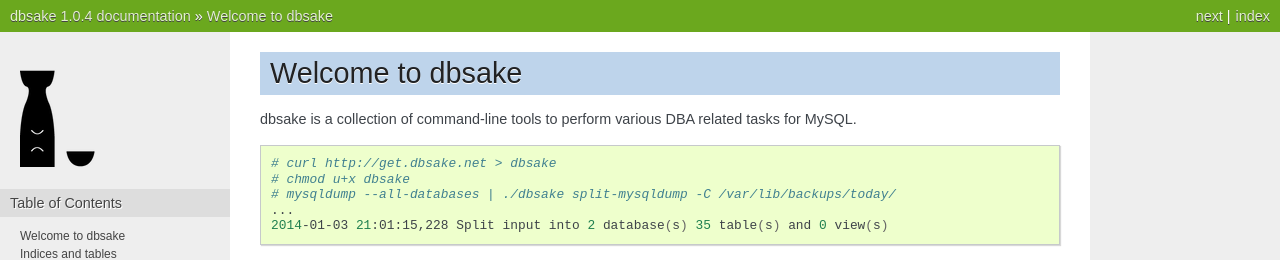
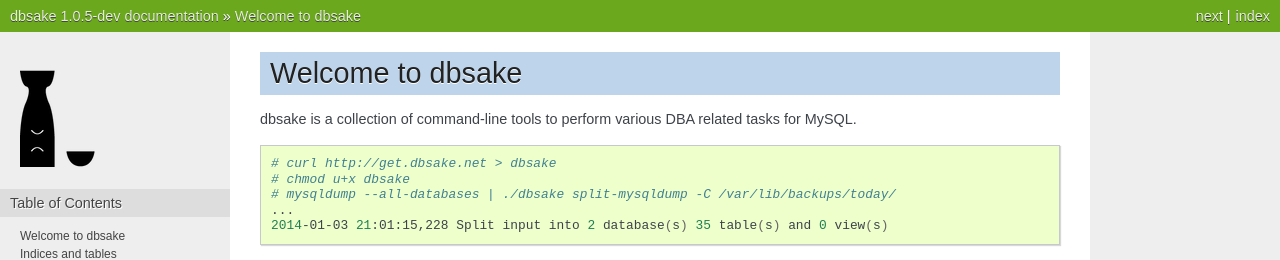
Before and after one commit to abg/dbsake, a Sphinx documentation site: the page built from docs/index.rst, in a window 1280 px wide and 900 px high. Shown: the top 260 px of the window. Built offline with Sphinx 7.4.7, drawn with Linux system fonts in a browser that asks for light colours; some of the changed text lies outside the part shown.

Commit message:
bump version to 1.0.5-dev

```diff
--- a/dbsake/__init__.py
+++ b/dbsake/__init__.py
@@ -29,7 +29,7 @@ except ImportError:
         emit = handle
         def createLock(self): self.lock = None
 
-__version__ = '1.0.4'
+__version__ = '1.0.5-dev'
 
 
 def handle_uncaught_exception():
--- a/docs/conf.py
+++ b/docs/conf.py
@@ -48,9 +48,9 @@ copyright = u'2014, Andrew Garner'
 # built documents.
 #
 # The short X.Y version.
-version = '1.0.4'
+version = '1.0.5-dev'
 # The full version, including alpha/beta/rc tags.
-release = '1.0.4'
+release = '1.0.5-dev'
 
 # The language for content autogenerated by Sphinx. Refer to documentation
 # for a list of supported languages.
```
Also changed, not shown: 2 other files.
